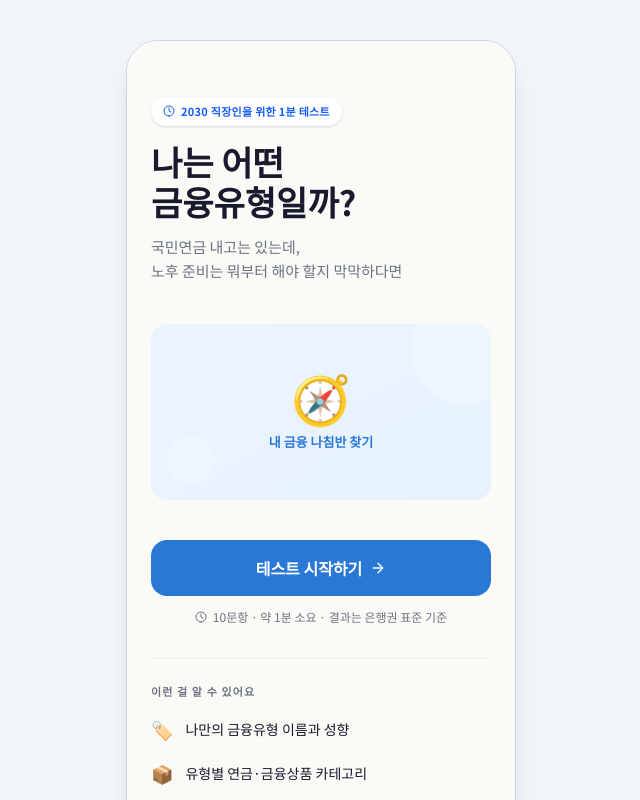
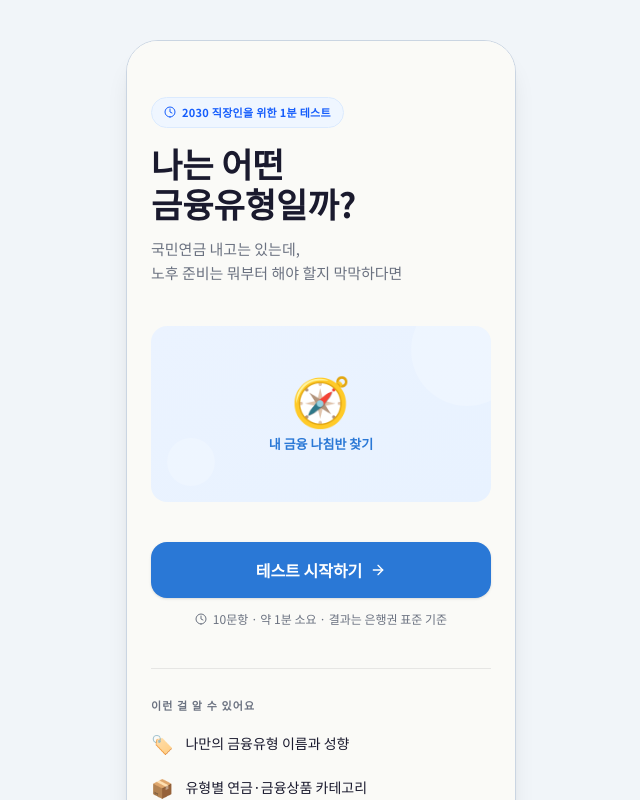
Before and after one commit to 2026-AI-Challenge-swu/mydata-frontend, a React (Vite) app: page / in a window 1280 px wide. Shown: the top 800 px of the page, without its empty margins (319-959 px from the left). Built offline with nearby package versions, Linux system fonts and the light colour scheme; no server answers.

Commit message:
style: 진입화면 배지 배경/구분선/버튼 그림자 Figma 값 반영
배지 배경이 흰색이 아니라 연한 파랑(#EFF6FF)+테두리(#DBEAFE)였던 것 정정,
구분선 색상(black/8%)·상단 여백(28px) 구조 수정, CTA 버튼 은은한 그림자 추가.

```diff
--- a/src/features/mydata/screens/EntryScreen.tsx
+++ b/src/features/mydata/screens/EntryScreen.tsx
@@ -37,7 +37,7 @@ export function EntryScreen() {
   return (
     <div className="flex h-full w-full flex-col bg-[#FAFAF7] px-6 pt-14 pb-10">
       {/* 상단 배지 */}
-      <div className="inline-flex w-fit items-center gap-1.5 rounded-full bg-white px-3 py-1.5 text-[11px] font-bold tracking-[0.275px] text-[#155DFC] shadow-sm">
+      <div className="inline-flex w-fit items-center gap-1.5 rounded-full border border-[#DBEAFE] bg-[#EFF6FF] px-3 py-1.5 text-[11px] font-bold tracking-[0.275px] text-[#155DFC]">
         <ClockIcon />
         2030 직장인을 위한 1분 테스트
       </div>
@@ -66,7 +66,7 @@ export function EntryScreen() {
 
       {/* CTA 버튼 */}
       <button
-        className="mt-10 flex w-full items-center justify-center gap-2 rounded-2xl bg-[#2A78D6] py-4 text-base leading-6 font-bold text-white"
+        className="mt-10 flex w-full items-center justify-center gap-2 rounded-2xl bg-[#2A78D6] py-4 text-base leading-6 font-bold text-white shadow"
         onClick={() => navigate('/mydata/consent')}
       >
         테스트 시작하기
@@ -79,10 +79,9 @@ export function EntryScreen() {
         10문항 · 약 1분 소요 · 결과는 은행권 표준 기준
       </div>
 
-      <div className="mt-8 border-t border-black/5" />
-
-      {/* 안내 리스트 */}
-      <h2 className="mt-6 text-[11px] font-bold tracking-[1.1px] text-[#6B7280]">이런 걸 알 수 있어요</h2>
+      {/* 안내 리스트 (구분선 + 상단 여백을 이 래퍼 하나가 담당) */}
+      <div className="mt-10 border-t border-black/8 pt-7">
+        <h2 className="text-[11px] font-bold tracking-[1.1px] text-[#6B7280]">이런 걸 알 수 있어요</h2>
         <ul className="mt-4 flex flex-col gap-4">
           <li className="flex items-center gap-3 text-sm leading-[21px] text-[#1A1A2E]">
             <span className="text-lg">🏷️</span>
@@ -98,5 +97,6 @@ export function EntryScreen() {
           </li>
         </ul>
       </div>
+    </div>
   );
 }
```
Lines whose indentation alone changed are shown as unchanged.
